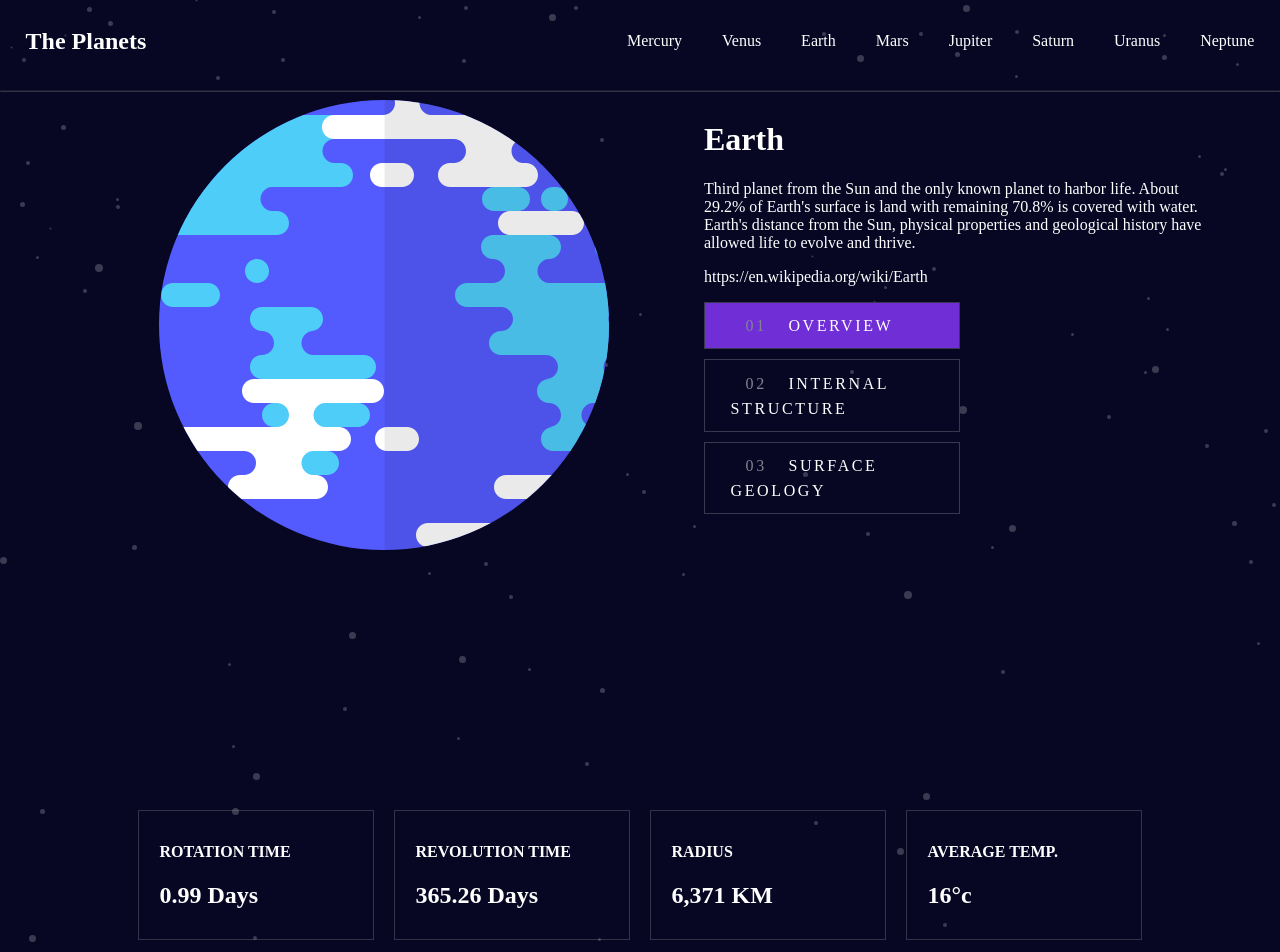
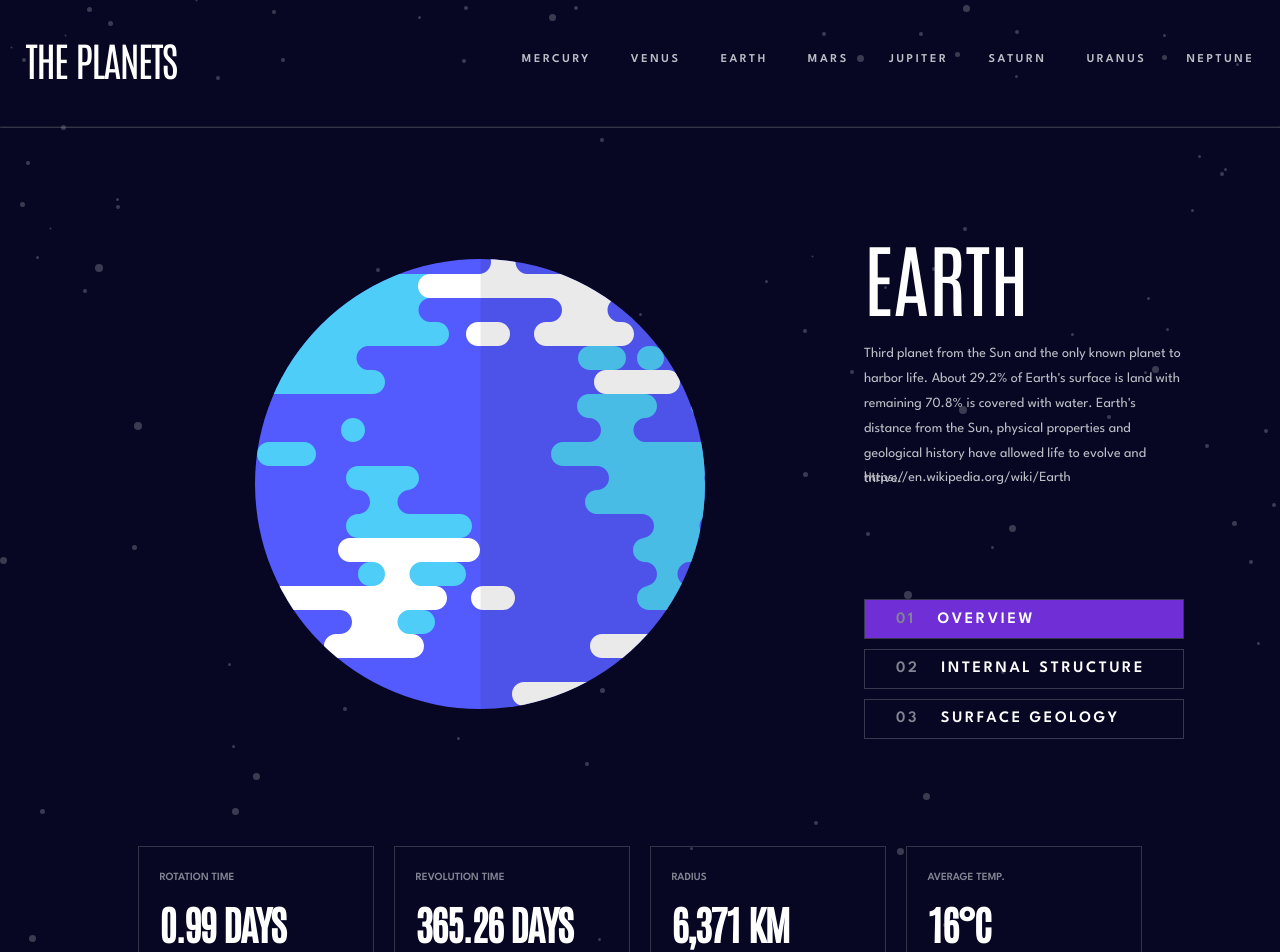
Before and after one commit to Luktoria/Planet-fact-site-Vue-edition, a Vue app: page /planets/Earth in a window 1280 px wide. Shown: the top 952 px of the page. Built offline with nearby package versions, Linux system fonts and the light colour scheme.

Commit message:
Adjusted pictures

```diff
--- a/src/App.vue
+++ b/src/App.vue
@@ -20,6 +20,8 @@ export default {
 
 </script>
 <style>
+@import url("https://fonts.googleapis.com/css2?family=Antonio:wght@400;500&family=League+Spartan:wght@400;600&display=swap");
+
 body{
     margin: 0;
     box-sizing: border-box;
--- a/src/components/PlanetDetails.vue
+++ b/src/components/PlanetDetails.vue
@@ -11,10 +11,10 @@
         </div>
 
         <div class="image-container-for-geology" v-if="showGeology">
-            <div>
+            <div class="below-img">
             <img :src="'/src/' + Data[this.currentIndex].images.planet" alt="image of planet"  class="planet-img">
             </div>
-            <div class="top-img">
+         <div class="top-img">
             <img :src="'/src/' +  Data[this.currentIndex].images.geology"  class="planet-geology">
             </div>
         </div>
@@ -142,12 +142,31 @@ export default {
 .planet-container{
     display: flex;
     justify-content: center;
+    align-items: center;
     height: 700px;
 }
 
 .info-container{
-    width: 40%;
-    /* padding-top: 10%; */
+    width: 25%;
+    display: flex;
+    flex-direction: column;
+    justify-content: center;
+}
+
+.info-container h1{
+    font-family: 'Antonio', sans-serif;
+    font-size: 80px;
+    text-transform: uppercase;
+    font-weight: 400;
+    margin: 0;
+}
+
+.info-container p{
+    font-family: 'League Spartan', sans-serif;
+    font-size: 14px;
+    line-height: 25px;
+    color: #bfbfc7;
+    height: 110px;
 }
 
 .image-container-for-geology,
@@ -155,14 +174,22 @@ export default {
 .image-container-for-internal
 {
 
-    width: 50%;
+    width: 60%;
     text-align: center;
+
     /* padding-top: 5%; */
 }
 
+.planet-img{
+    max-height: 600px;
+}
+.below-img{
+    margin-top: 187px;
+}
 .top-img{
     position: relative;
-    bottom: 25%;
+    z-index: 2;
+    bottom: 150px;
 }
 
 .planet-geology{
@@ -176,13 +203,16 @@ button{
 	font: inherit;
 	cursor: pointer;
 	outline: inherit;
-    width: 50%;
+    width: 100%;
     line-height: 25px;
     letter-spacing: 2.6px;
     border: 1px solid #38384F;
     margin: 10px 0;
     padding: 2% 2% 2% 5%;
     text-align: left;
+    font-family: 'League Spartan', sans-serif;
+    font-weight: 600;
+    text-transform: uppercase;
 }
 
 button:hover{
@@ -198,7 +228,6 @@ button span{
     display: flex;
     width: 80%;
     margin: 0 auto;
-
 }
 
 .card-item{
@@ -206,6 +235,22 @@ button span{
     width: 25%;
     margin: 10px;
     padding: 1% 1% 1% 2%;
+}
+
+.card-item h4{
+    font-family: 'League Spartan', sans-serif;
+    font-weight: 600;
+    font-size: 11px;
+    text-transform: uppercase;
+    color: #838391;
+}
+
+.card-item h2{
+    font-family: 'Antonio', sans-serif;
+    font-size: 40px;
+    letter-spacing: -1.5px;
+    text-transform: uppercase;
+    margin: 0 0 5px 0;
 }
 
 
--- a/src/components/TheNavbar.vue
+++ b/src/components/TheNavbar.vue
@@ -40,12 +40,21 @@ nav {
 
 h2 {
     display: inline-block;
-    width: 30%;
+    font-family: 'Antonio', sans-serif;
+    text-transform: uppercase;
+    font-size: 40px;
+    letter-spacing: -1.5px;
+    font-weight: 400;
 }
 
 ul {
     display: inline-block;
     list-style-type: none;
+    font-family: 'League Spartan', sans-serif;
+    font-weight: 600;
+    text-transform: uppercase;
+    font-size: 12px;
+    letter-spacing: 2.6px;
 }
 
 .list-container {
@@ -54,7 +63,11 @@ ul {
 }
 
 a{
-    color: white;
+    color: #bfbfc7;
     text-decoration: none;
 }
+
+a:hover{
+    color: white;
+}
 </style>
```
Also changed, not shown: src/components/PlanetComponent.vue (deleted, +0 -13 lines).
